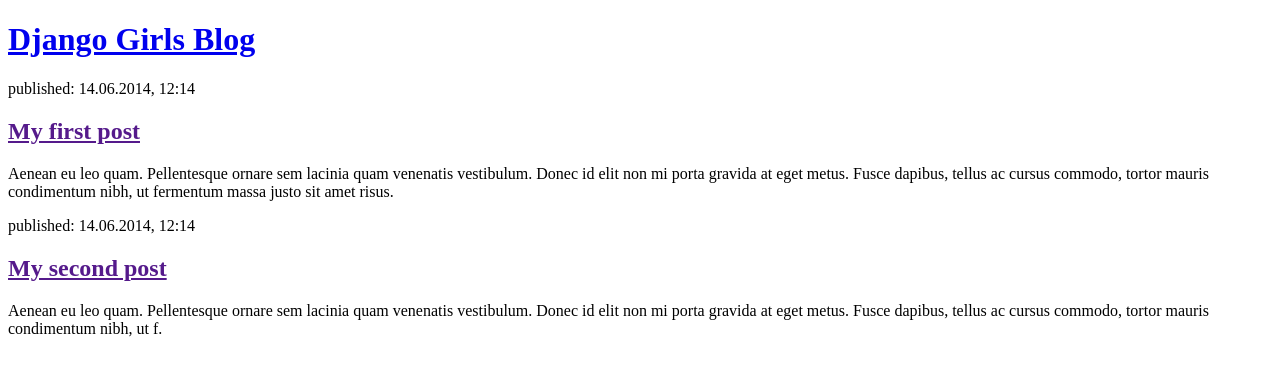
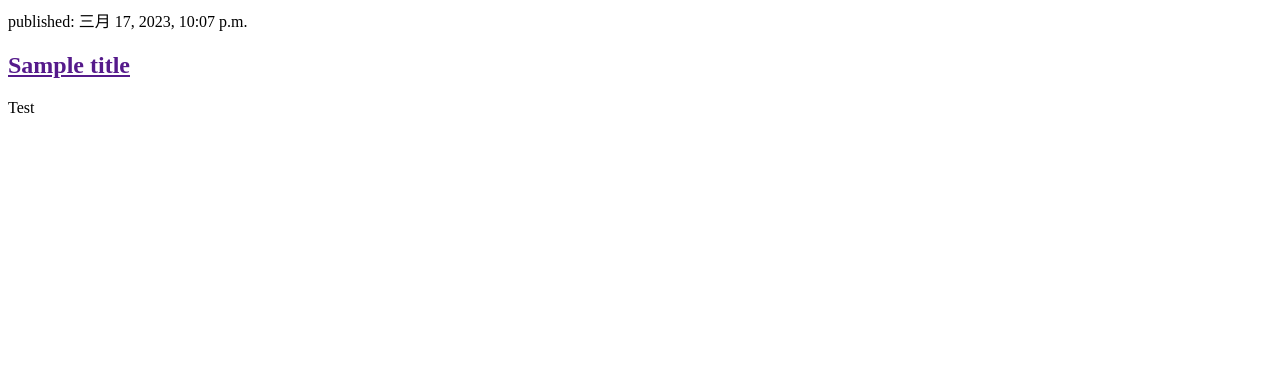
Before and after one commit to nightzero123/my_first_blog, a Django app: page / in a window 1280 px wide. Shown: the top 376 px of the page. Run offline with Django 3.2, Linux system fonts and the light colour scheme; data comes from the database, SQL or seed files in the repository; both versions use the stored data as it was after the commit.

Commit message:
change HTML

```diff
--- a/blog/templates/blog/post_list.html
+++ b/blog/templates/blog/post_list.html
@@ -3,21 +3,11 @@
     <head>
         <title>Django Girls blog</title>
     </head>
-    <body>
-        <header>
-            <h1><a href="/">Django Girls Blog</a></h1>
-        </header>
-
+   {% for post in posts %}
         <article>
-            <time>published: 14.06.2014, 12:14</time>
-            <h2><a href="">My first post</a></h2>
-            <p>Aenean eu leo quam. Pellentesque ornare sem lacinia quam venenatis vestibulum. Donec id elit non mi porta gravida at eget metus. Fusce dapibus, tellus ac cursus commodo, tortor mauris condimentum nibh, ut fermentum massa justo sit amet risus.</p>
+            <time>published: {{ post.published_date }}</time>
+            <h2><a href="">{{ post.title }}</a></h2>
+            <p>{{ post.text|linebreaksbr }}</p>
         </article>
-
-        <article>
-            <time>published: 14.06.2014, 12:14</time>
-            <h2><a href="">My second post</a></h2>
-            <p>Aenean eu leo quam. Pellentesque ornare sem lacinia quam venenatis vestibulum. Donec id elit non mi porta gravida at eget metus. Fusce dapibus, tellus ac cursus commodo, tortor mauris condimentum nibh, ut f.</p>
-        </article>
-    </body>
+    {% endfor %}
 </html>
--- a/blog/views.py
+++ b/blog/views.py
@@ -1,5 +1,9 @@
 from django.shortcuts import render
+from .models import Post
+from django.utils import timezone
 
 # Create your views here.
 def post_list(request):
-    return render(request, 'blog/post_list.html', {})
+    posts = Post.objects.filter(published_date__lte=timezone.now()).order_by('published_date')
+    # posts = Post.objects.all()
+    return render(request, 'blog/post_list.html', {'posts': posts})
```
Also changed, not shown: db.sqlite3.
